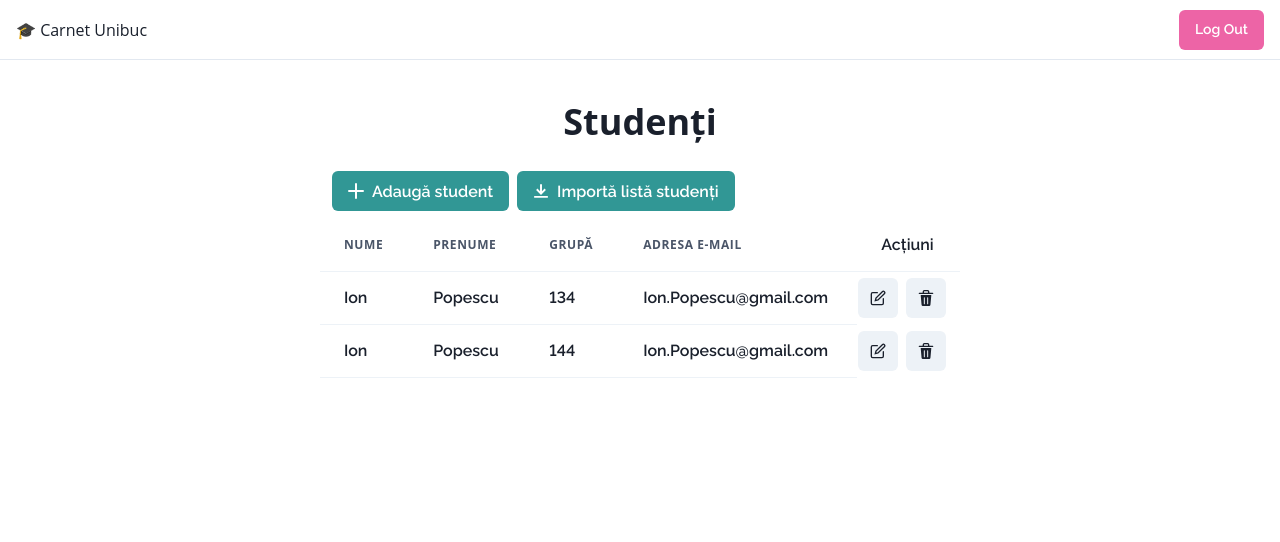
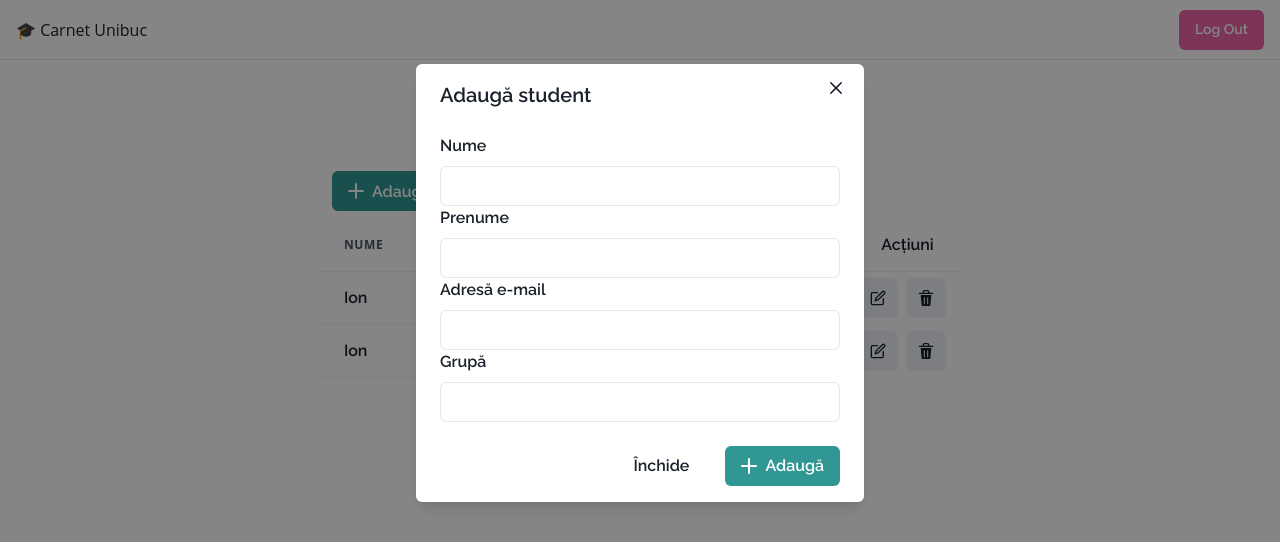
Before and after one commit to MOPS27/CarnetUnibuc-frontend, a React (Create React App) app: page /students in a window 1280 px wide. Both pictures are taken after a click on the button "Adaugă student". Shown: the top 542 px of the page. Built offline with nearby package versions, Linux system fonts and the light colour scheme.

Commit message:
add modals for every secretary page

```diff
--- /dev/null
+++ b/src/components/AddCourseModal.tsx
@@ -0,0 +1,93 @@
+import { AddIcon } from "@chakra-ui/icons";
+import {
+  useDisclosure,
+  Button,
+  Modal,
+  ModalOverlay,
+  ModalContent,
+  ModalHeader,
+  ModalCloseButton,
+  ModalBody,
+  ModalFooter,
+  ButtonGroup,
+  Input,
+  FormLabel,
+} from "@chakra-ui/react";
+import { useFormik } from "formik";
+import { Form } from "react-router-dom";
+
+export interface IAddModal {
+  title: string;
+}
+
+const Component = () => {
+  const { isOpen, onOpen, onClose } = useDisclosure();
+
+  const formik = useFormik({
+    initialValues: {
+      courseName: "",
+      professor: "",
+      year: "2022-2023",
+    },
+    onSubmit: (values) => {
+      alert(JSON.stringify(values, null, 2));
+    },
+  });
+
+  return (
+    <>
+      <Button leftIcon={<AddIcon />} onClick={onOpen}>
+        Adaugă curs
+      </Button>
+
+      <Modal isOpen={isOpen} onClose={onClose}>
+        <ModalOverlay />
+        <Form onSubmit={formik.handleSubmit}>
+          <ModalContent>
+            <ModalHeader>Adaugă curs</ModalHeader>
+            <ModalCloseButton />
+            <ModalBody>
+              <FormLabel htmlFor="courseName">Nume curs</FormLabel>
+
+              <Input
+                id="courseName"
+                name="courseName"
+                onChange={formik.handleChange}
+                value={formik.values.courseName}
+              />
+
+              <FormLabel htmlFor="professor">Nume profesor</FormLabel>
+              <Input
+                id="professor"
+                name="professor"
+                onChange={formik.handleChange}
+                value={formik.values.professor}
+              />
+              <FormLabel htmlFor="year">An universitar</FormLabel>
+
+              <Input
+                id="year"
+                name="year"
+                onChange={formik.handleChange}
+                value={formik.values.year}
+              />
+            </ModalBody>
+
+            <ModalFooter>
+              <ButtonGroup>
+                <Button onClick={onClose} mr={3} variant="ghost">
+                  Închide
+                </Button>
+                <Button type="submit" leftIcon={<AddIcon />} colorScheme="teal">
+                  Adaugă
+                </Button>
+              </ButtonGroup>
+            </ModalFooter>
+          </ModalContent>
+        </Form>
+      </Modal>
+    </>
+  );
+};
+
+export default Component;
--- /dev/null
+++ b/src/components/AddStudentModal.tsx
@@ -0,0 +1,102 @@
+import { AddIcon } from "@chakra-ui/icons";
+import {
+  useDisclosure,
+  Button,
+  Modal,
+  ModalOverlay,
+  ModalContent,
+  ModalHeader,
+  ModalCloseButton,
+  ModalBody,
+  ModalFooter,
+  ButtonGroup,
+  Input,
+  FormLabel,
+} from "@chakra-ui/react";
+import { useFormik } from "formik";
+import { Form } from "react-router-dom";
+
+export interface IAddModal {
+  title: string;
+}
+
+const Component = () => {
+  const { isOpen, onOpen, onClose } = useDisclosure();
+
+  const formik = useFormik({
+    initialValues: {
+      firstName: "",
+      lastName: "",
+      email: "",
+      group: "",
+    },
+    onSubmit: (values) => {
+      alert(JSON.stringify(values, null, 2));
+    },
+  });
+
+  return (
+    <>
+      <Button leftIcon={<AddIcon />} onClick={onOpen}>
+        Adaugă student
+      </Button>
+
+      <Modal isOpen={isOpen} onClose={onClose}>
+        <ModalOverlay />
+        <Form onSubmit={formik.handleSubmit}>
+          <ModalContent>
+            <ModalHeader>Adaugă student</ModalHeader>
+            <ModalCloseButton />
+            <ModalBody>
+              <FormLabel htmlFor="lastName">Nume</FormLabel>
+
+              <Input
+                id="lastName"
+                name="lastName"
+                onChange={formik.handleChange}
+                value={formik.values.lastName}
+              />
+
+              <FormLabel htmlFor="firstName">Prenume</FormLabel>
+              <Input
+                id="firstName"
+                name="firstName"
+                onChange={formik.handleChange}
+                value={formik.values.firstName}
+              />
+              <FormLabel htmlFor="email">Adresă e-mail</FormLabel>
+
+              <Input
+                id="email"
+                name="email"
+                onChange={formik.handleChange}
+                value={formik.values.email}
+              />
+              <FormLabel htmlFor="group">Grupă</FormLabel>
+
+              <Input
+                id="group"
+                name="group"
+                onChange={formik.handleChange}
+                value={formik.values.group}
+              />
+            </ModalBody>
+
+            <ModalFooter>
+              <ButtonGroup>
+                <Button onClick={onClose} mr={3} variant="ghost">
+                  Închide
+                </Button>
+                <Button type="submit" leftIcon={<AddIcon />} colorScheme="teal">
+                  Adaugă
+                </Button>
+              </ButtonGroup>
+            </ModalFooter>
+          </ModalContent>
+        </Form>
+      </Modal>
+    </>
+  );
+};
+
+export default Component;
--- /dev/null
+++ b/src/components/AddStudyProgramModal.tsx
@@ -0,0 +1,87 @@
+import { AddIcon } from "@chakra-ui/icons";
+import {
+  useDisclosure,
+  Button,
+  Modal,
+  ModalOverlay,
+  ModalContent,
+  ModalHeader,
+  ModalCloseButton,
+  ModalBody,
+  ModalFooter,
+  ButtonGroup,
+  Input,
+  FormLabel,
+} from "@chakra-ui/react";
+import { useFormik } from "formik";
+import { Form } from "react-router-dom";
+
+export interface IAddModal {
+  title: string;
+}
+
+const Component = () => {
+  const { isOpen, onOpen, onClose } = useDisclosure();
+
+  const formik = useFormik({
+    initialValues: {
+      studyProgramName: "",
+      years: 3,
+    },
+    onSubmit: (values) => {
+      alert(JSON.stringify(values, null, 2));
+    },
+  });
+
+  return (
+    <>
+      <Button leftIcon={<AddIcon />} onClick={onOpen}>
+        Adaugă program de studiu
+      </Button>
+
+      <Modal isOpen={isOpen} onClose={onClose}>
+        <ModalOverlay />
+        <Form onSubmit={formik.handleSubmit}>
+          <ModalContent>
+            <ModalHeader>Adaugă program de studiu</ModalHeader>
+            <ModalCloseButton />
+            <ModalBody>
+              <FormLabel htmlFor="studyProgramName">
+                Nume program de studiu
+              </FormLabel>
+
+              <Input
+                id="studyProgramName"
+                name="studyProgramName"
+                onChange={formik.handleChange}
+                value={formik.values.studyProgramName}
+              />
+
+              <FormLabel htmlFor="years">Număr ani</FormLabel>
+              <Input
+                id="years"
+                name="years"
+                type="number"
+                onChange={formik.handleChange}
+                value={formik.values.years}
+              />
+            </ModalBody>
+
+            <ModalFooter>
+              <ButtonGroup>
+                <Button onClick={onClose} mr={3} variant="ghost">
+                  Închide
+                </Button>
+                <Button type="submit" leftIcon={<AddIcon />} colorScheme="teal">
+                  Adaugă
+                </Button>
+              </ButtonGroup>
+            </ModalFooter>
+          </ModalContent>
+        </Form>
+      </Modal>
+    </>
+  );
+};
+
+export default Component;
--- a/src/pages/secretary-pages/CoursesPage.tsx
+++ b/src/pages/secretary-pages/CoursesPage.tsx
@@ -6,6 +6,7 @@ import DataPageTemplate from "../templates/DataPageTemplate";
 import { IDataTableHeader } from "../../components/DataTable";
 import { Button, ButtonGroup } from "@chakra-ui/react";
 import { AddIcon } from "@chakra-ui/icons";
+import AddCourseModal from "../../components/AddCourseModal";
 
 const title = "Cursuri";
 
@@ -31,7 +32,8 @@ const module = () => {
   const controls = (
     <>
       <ButtonGroup paddingLeft="3" colorScheme={"teal"} alignSelf={"start"}>
-        <Button leftIcon={<AddIcon />}>Adaugă curs</Button>
+        {/* <Button leftIcon={<AddIcon />}>Adaugă curs</Button> */}
+        <AddCourseModal />
       </ButtonGroup>
     </>
   );
--- a/src/pages/secretary-pages/StudentsPage.tsx
+++ b/src/pages/secretary-pages/StudentsPage.tsx
@@ -5,6 +5,7 @@ import DataPageTemplate from "../templates/DataPageTemplate";
 import { IDataTableHeader } from "../../components/DataTable";
 import { AddIcon, DownloadIcon } from "@chakra-ui/icons";
 import { Button, ButtonGroup } from "@chakra-ui/react";
+import AddStudentModal from "../../components/AddStudentModal";
 
 const title = "Studenți";
 
@@ -32,7 +33,8 @@ const module = () => {
   const controls = (
     <>
       <ButtonGroup paddingLeft="3" colorScheme={"teal"} alignSelf={"start"}>
-        <Button leftIcon={<AddIcon />}>Adaugă student</Button>
+        {/* <Button leftIcon={<AddIcon />}>Adaugă student</Button> */}
+        <AddStudentModal />
         <Button leftIcon={<DownloadIcon />}>Importă listă studenți</Button>
       </ButtonGroup>
     </>
--- a/src/pages/secretary-pages/StudyProgramsPage.tsx
+++ b/src/pages/secretary-pages/StudyProgramsPage.tsx
@@ -5,6 +5,7 @@ import DataPageTemplate from "../templates/DataPageTemplate";
 import { IDataTableHeader } from "../../components/DataTable";
 import { AddIcon } from "@chakra-ui/icons";
 import { Button, ButtonGroup } from "@chakra-ui/react";
+import AddStudyProgramModal from "../../components/AddStudyProgramModal";
 
 const module = () => {
   const title = "Programe de studiu";
@@ -28,7 +29,8 @@ const module = () => {
   const controls = (
     <>
       <ButtonGroup paddingLeft="3" colorScheme={"teal"} alignSelf={"start"}>
-        <Button leftIcon={<AddIcon />}>Adaugă program de studiu</Button>
+        {/* <Button leftIcon={<AddIcon />}>Adaugă program de studiu</Button> */}
+        <AddStudyProgramModal />
       </ButtonGroup>
     </>
   );
```
